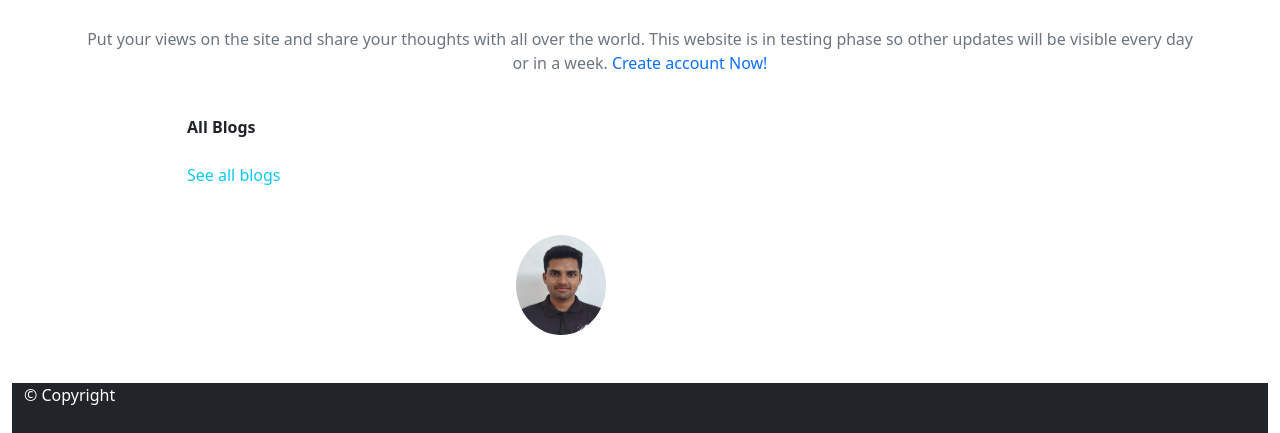
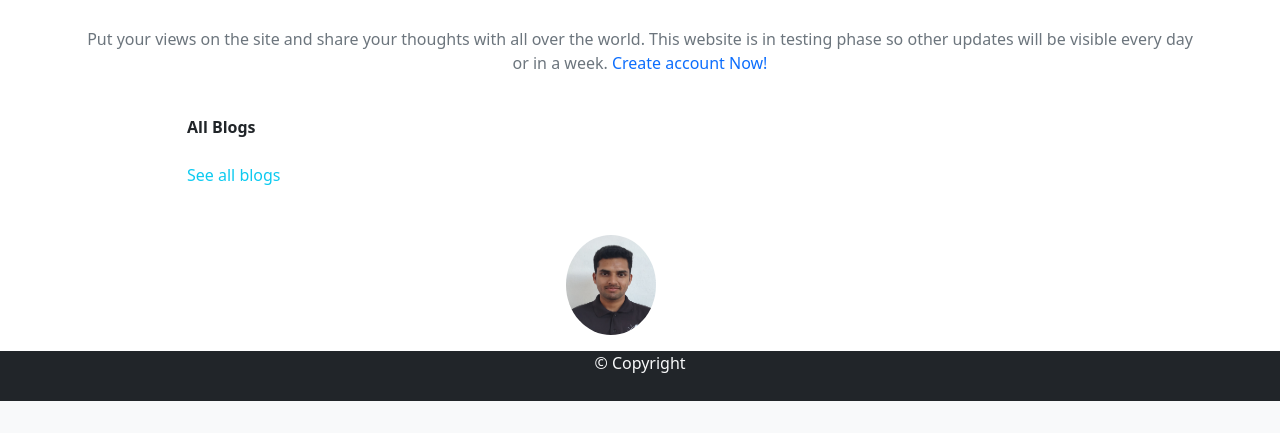
Before and after one commit to Rohitkumar15697/Speaking_blog_postgres, a Django app: page / in a window 1280 px wide. Shown: the part 571-1004 px from the top of the page. After the commit the page ends 972 px from the top, so only its background shows below. Run offline with Django 3.2, Linux system fonts and the light colour scheme; data that the repository does not hold is empty; some libraries are stand-ins or nearby versions.

Commit message:
commit frontend

```diff
--- a/templates/base.html
+++ b/templates/base.html
@@ -18,15 +18,9 @@
 
 
     <style>
+      body{padding:0px;margin:0px;}
+      .footer{height:50px;}
 
-    .footer{
-
-          bottom:0;
-
-        height:50px;
-
-
-    }
     a{text-decoration:none;}
     a:hover{color:purple;}
 
@@ -104,11 +98,12 @@
 
 
 {%block footer%}
-        <div class='container-fluid bg-dark text-white mt-5 footer' id='footer'>
+<div class="container-fluid bg-dark text-light mt-3 footer" style='text-align:center;'>
 
             &copy; Copyright
 
         </div>
 {%endblock%}
+
 </body>
 </html>
--- a/templates/index.html
+++ b/templates/index.html
@@ -122,7 +122,7 @@
 
             </div>
             <div class='col-md-4 ropic'>
-            <a href={%url 'about'%}><img src={%static "img/ropic.jpg"%} height='100' width='90' style='border-radius:50%;margin-left:50px;'></a>
+            <a href={%url 'about'%}><img src={%static "img/ropic.jpg"%} height='100' width='90' style='border-radius:50%;margin-left:100px;'></a>
             </div>
             <div class='col-md-4'>
 
@@ -131,7 +131,7 @@
         </div>
 
     </div>
-
+</div>
 
 
     {%endblock%}
```
